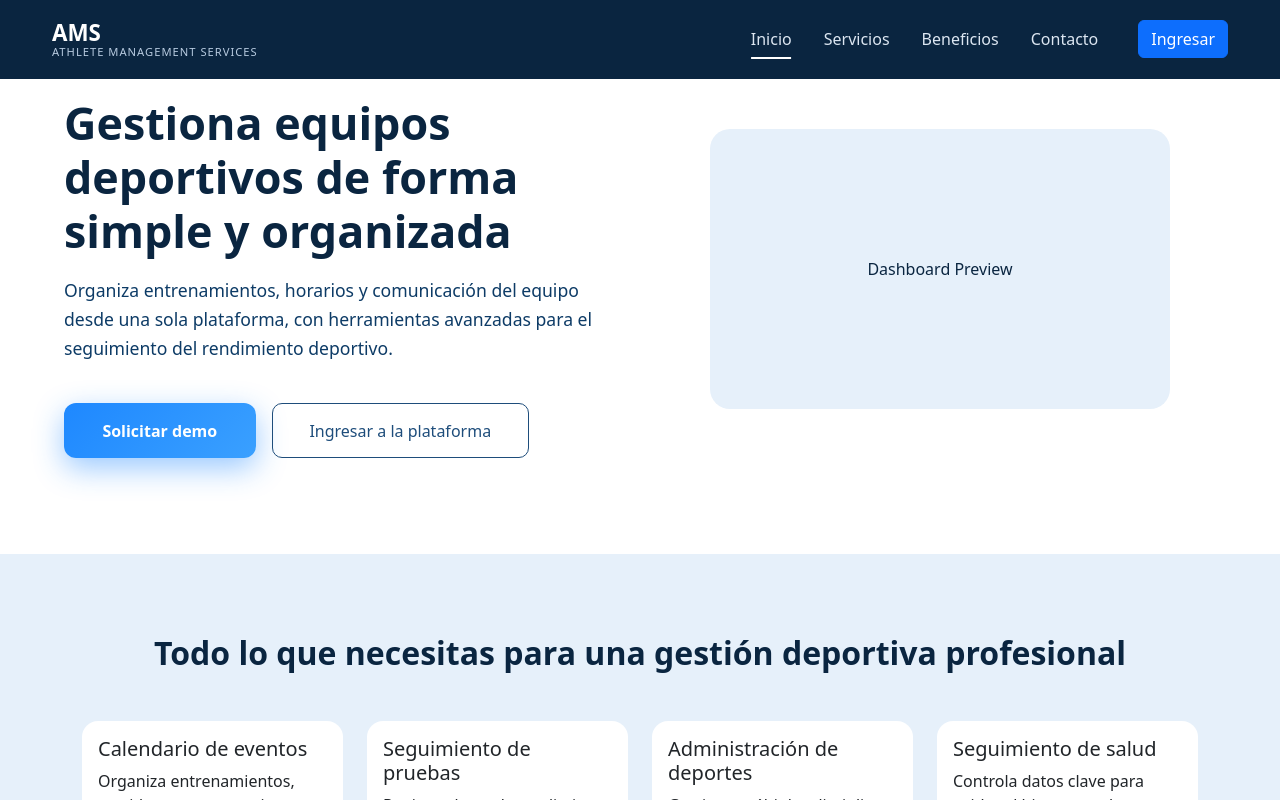
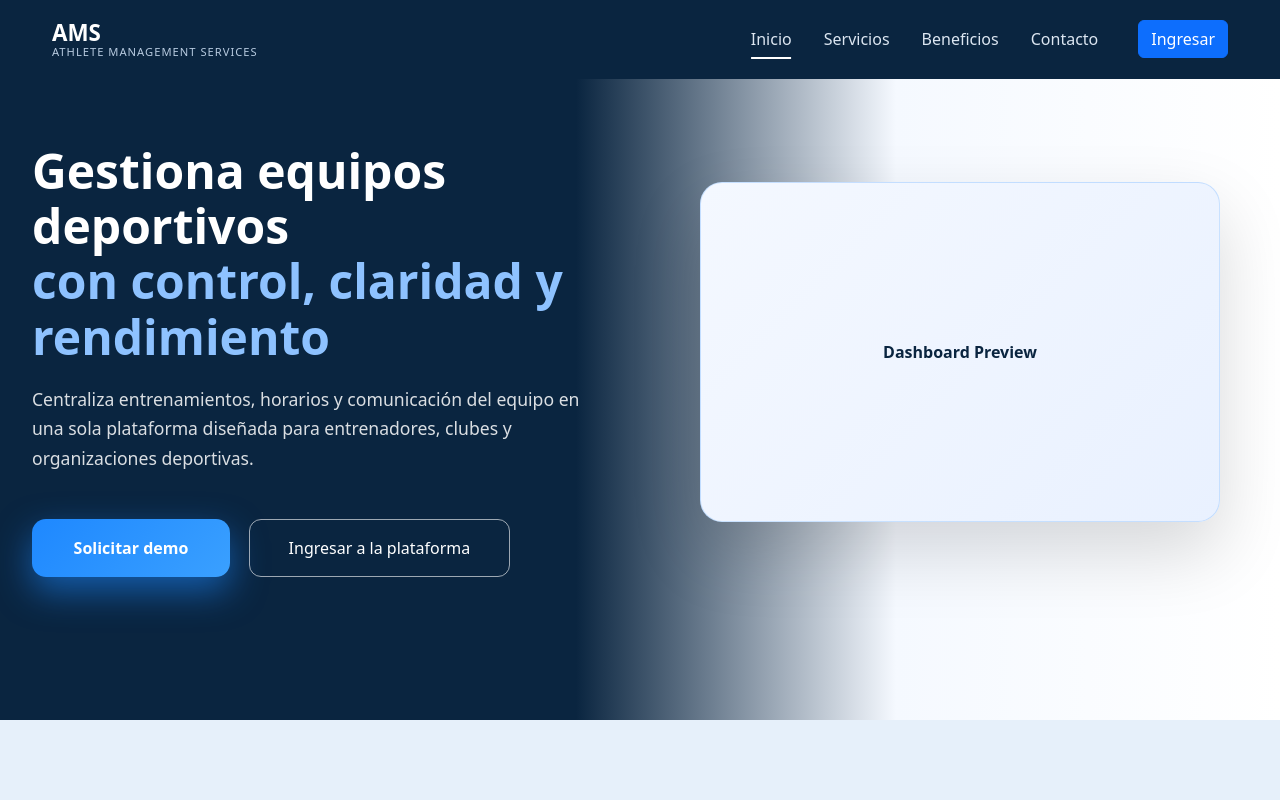
Before and after one commit to Juanes2192/FenixHealth, a React (Vite) app in the folder client/: page / in a window 1280 px wide. Shown: the top 800 px of the page. Built offline with nearby package versions, Linux system fonts and the light colour scheme; no server answers.

Commit message:
Estilo de Hero 1 parte

```diff
--- a/client/src/pages/public/landing/Hero.jsx
+++ b/client/src/pages/public/landing/Hero.jsx
@@ -5,35 +5,34 @@ export default function Hero() {
   return (
     <section id="inicio" className={styles.hero}>
       <div className={styles.container}>
-                {/* TEXTO */}
+        {/* LADO IZQUIERDO – TEXTO */}
         <header className={styles.content}>
           <h1 className={styles.title}>
-                        Gestiona equipos deportivos de forma simple y organizada
+            Gestiona equipos deportivos <br />
+            <span>con control, claridad y rendimiento</span>
           </h1>
 
           <p className={styles.subtitle}>
-                        Organiza entrenamientos, horarios y comunicación del equipo desde
-                        una sola plataforma, con herramientas avanzadas para el seguimiento
-                        del rendimiento deportivo.
+            Centraliza entrenamientos, horarios y comunicación del equipo
+            en una sola plataforma diseñada para entrenadores, clubes
+            y organizaciones deportivas.
           </p>
 
           <div className={styles.actions}>
-                        {/* CTA PRINCIPAL */}
             <button className={styles.ctaPrimary}>
               Solicitar demo
             </button>
 
-                        {/* CTA SECUNDARIO */}
             <button className={styles.ctaSecondary}>
               Ingresar a la plataforma
             </button>
           </div>
         </header>
 
-                {/* VISUAL */}
+        {/* LADO DERECHO – PREVIEW */}
         <figure className={styles.visual}>
           <div className={styles.mockup}>
-                        Dashboard Preview
+            <span>Dashboard Preview</span>
           </div>
         </figure>
       </div>
--- a/client/src/pages/public/landing/Hero.module.css
+++ b/client/src/pages/public/landing/Hero.module.css
@@ -3,8 +3,18 @@
 ================================ */
 
 .hero {
-  padding-block: clamp(4rem, 8vw, 6rem);
-  background-color: #ffffff;
+  min-height: 90vh;
+  display: flex;
+  align-items: center;
+
+  background:
+    linear-gradient(
+      90deg,
+      var(--blue-dark) 0%,
+      var(--blue-dark) 45%,
+      #f5f9ff 70%,
+      #ffffff 100%
+    );
 }
 
 /* ==============================
@@ -12,14 +22,15 @@
 ================================ */
 
 .container {
-  max-width: 1200px;
+  width: 100%;
+  max-width: 1300px;
   margin-inline: auto;
-  padding-inline: 1.5rem;
+  padding-inline: 2rem;
 
   display: grid;
   grid-template-columns: 1fr 1fr;
   align-items: center;
-  gap: 3rem;
+  gap: 4rem;
 }
 
 /* ==============================
@@ -31,32 +42,36 @@
 }
 
 .title {
-  color: var(--blue-dark);
+  color: #ffffff;
   font-weight: 700;
-  font-size: clamp(2.2rem, 4vw, 2.8rem);
-  line-height: 1.2;
+  font-size: clamp(2.4rem, 4vw, 3rem);
+  line-height: 1.15;
+}
+
+.title span {
+  color: #8ec2ff;
 }
 
 .subtitle {
-  color: var(--blue-medium);
-  margin-top: 1.2rem;
+  color: rgba(255, 255, 255, 0.85);
+  margin-top: 1.3rem;
   font-size: 1.1rem;
-  line-height: 1.65;
+  line-height: 1.7;
 }
 
 /* ==============================
-   ACTIONS / CTA BUTTONS
+   ACTIONS
 ================================ */
 
 .actions {
   display: flex;
-  gap: 1rem;
-  margin-top: 2.5rem;
+  gap: 1.2rem;
+  margin-top: 2.8rem;
   flex-wrap: wrap;
 }
 
-/* CTA PRINCIPAL – DEMO */
-/* CTA PRINCIPAL – DEMO (VIBRANTE) */
+/* CTA PRINCIPAL */
+
 .ctaPrimary {
   background: linear-gradient(
     135deg,
@@ -65,15 +80,13 @@
   );
   color: #ffffff;
   border: none;
-  padding: 0.9rem 2.4rem;
-  border-radius: 12px;
+  padding: 1rem 2.6rem;
+  border-radius: 14px;
   font-weight: 600;
   cursor: pointer;
 
-  /* Glow sutil */
   box-shadow:
-    0 10px 30px rgba(30, 136, 255, 0.45),
-    0 0 0 0 rgba(30, 136, 255, 0.4);
+    0 14px 35px rgba(30, 136, 255, 0.55);
 
   transition:
     transform 0.2s ease,
@@ -82,29 +95,31 @@
 
 .ctaPrimary:hover {
   transform: translateY(-3px);
-
   box-shadow:
-    0 16px 45px rgba(30, 136, 255, 0.55),
-    0 0 12px rgba(58, 160, 255, 0.8);
+    0 20px 50px rgba(30, 136, 255, 0.7);
 }
 
+/* CTA SECUNDARIO */
 
-/* CTA SECUNDARIO – INGRESO */
 .ctaSecondary {
   background-color: transparent;
-  color: var(--blue-primary);
-  border: 1.5px solid var(--blue-primary);
-  padding: 0.9rem 2.3rem;
-  border-radius: 10px;
+  color: #ffffff;
+  border: 1.5px solid rgba(255, 255, 255, 0.6);
+  padding: 1rem 2.4rem;
+  border-radius: 12px;
   font-weight: 500;
   cursor: pointer;
 
-  transition: background-color 0.2s ease, color 0.2s ease;
+  transition:
+    background-color 0.2s ease,
+    color 0.2s ease,
+    border-color 0.2s ease;
 }
 
 .ctaSecondary:hover {
-  background-color: var(--blue-primary);
-  color: #ffffff;
+  background-color: #ffffff;
+  color: var(--blue-dark);
+  border-color: #ffffff;
 }
 
 /* ==============================
@@ -118,18 +133,27 @@
 
 .mockup {
   width: 100%;
-  max-width: 460px;
-  height: 280px;
+  max-width: 520px;
+  height: 340px;
 
-  background: var(--blue-light);
-  border-radius: 20px;
+  background: linear-gradient(
+    135deg,
+    #f4f8ff,
+    #e9f1ff
+  );
+
+  border-radius: 22px;
+  border: 1px solid rgba(30, 136, 255, 0.2);
+
+  box-shadow:
+    0 30px 70px rgba(0, 0, 0, 0.15);
 
   display: flex;
   align-items: center;
   justify-content: center;
 
   color: var(--blue-dark);
-  font-weight: 500;
+  font-weight: 600;
 }
 
 /* ==============================
@@ -137,16 +161,26 @@
 ================================ */
 
 @media (max-width: 900px) {
+  .hero {
+    background:
+      linear-gradient(
+        180deg,
+        var(--blue-dark) 0%,
+        var(--blue-dark) 55%,
+        #ffffff 100%
+      );
+  }
+
   .container {
     grid-template-columns: 1fr;
     text-align: center;
   }
 
-  .content {
-    max-width: 100%;
-  }
-
   .actions {
     justify-content: center;
   }
+
+  .visual {
+    margin-top: 3rem;
+  }
 }
```
Lines whose indentation alone changed are shown as unchanged.
